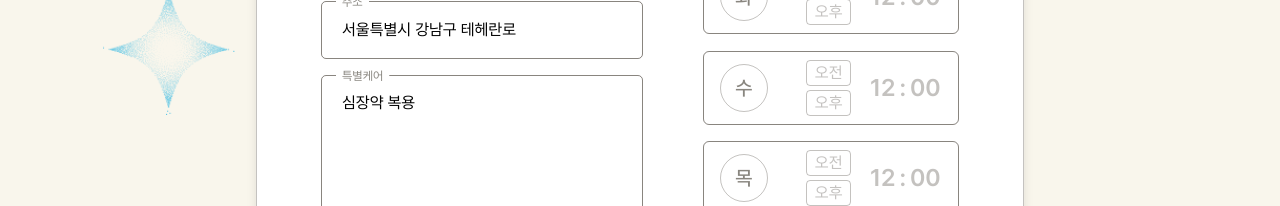
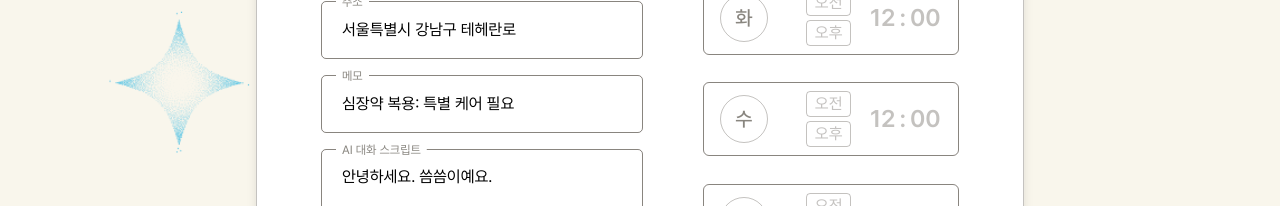
Before and after one commit to NYPC-Decode-Agent/Project-Sonju, a React (Vite) app in the folder frontend/: page /edit in a window 1280 px wide. Shown: the part 483-689 px from the top of the page. Built offline with nearby package versions, Linux system fonts and the light colour scheme; no server answers.

Commit message:
feat: aiScript 추가

```diff
--- a/frontend/src/page/edit/Edit.tsx
+++ b/frontend/src/page/edit/Edit.tsx
@@ -11,8 +11,9 @@ export const Edit = ({ schedule }: IScheduleProps) => {
     phone: '01012345678',
     birth: '19500101',
     address: '서울특별시 강남구 테헤란로',
-    memo: '심장약 복용',
-    emergencyPhone: '01011111111',
+    memo: '심장약 복용: 특별 케어 필요',
+    aiScript: '안녕하세요. 씀씀이예요.',
+    emergencyPhone: '+821011111111',
     emergencyCount: '3',
   });
   return (
@@ -44,10 +45,16 @@ export const Edit = ({ schedule }: IScheduleProps) => {
               value={form.address}
               onChange={onChange}
             />
+            <TextField
+              name="memo"
+              placeholder="메모"
+              value={form.memo}
+              onChange={onChange}
+            />
             <TextArea
-              name="memo"
-              placeholder="특별케어"
-              value={form.memo}
+              name="aiScript"
+              placeholder="AI 대화 스크립트"
+              value={form.aiScript}
               onChange={onChange}
             />
             <TextField
```
